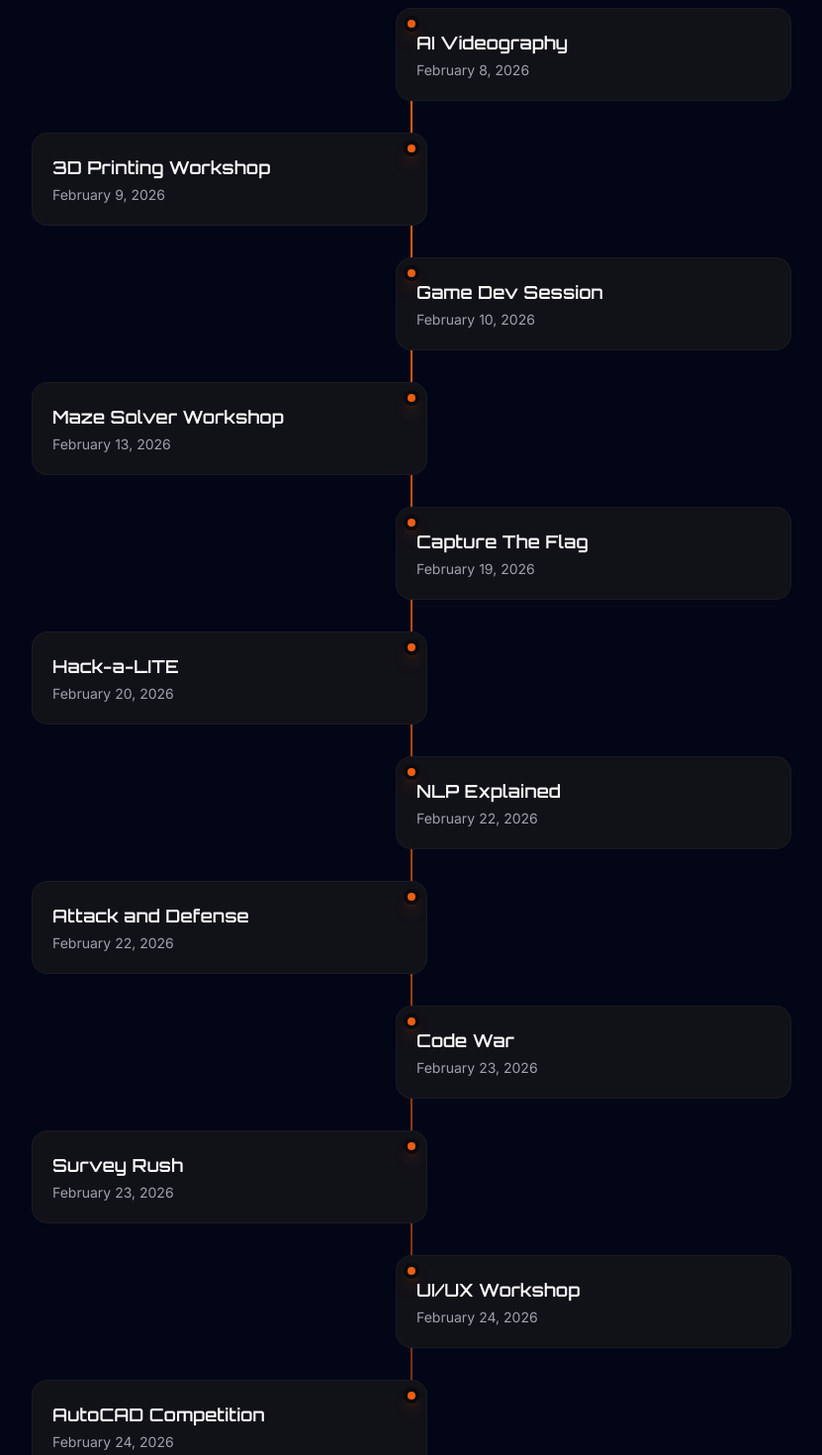
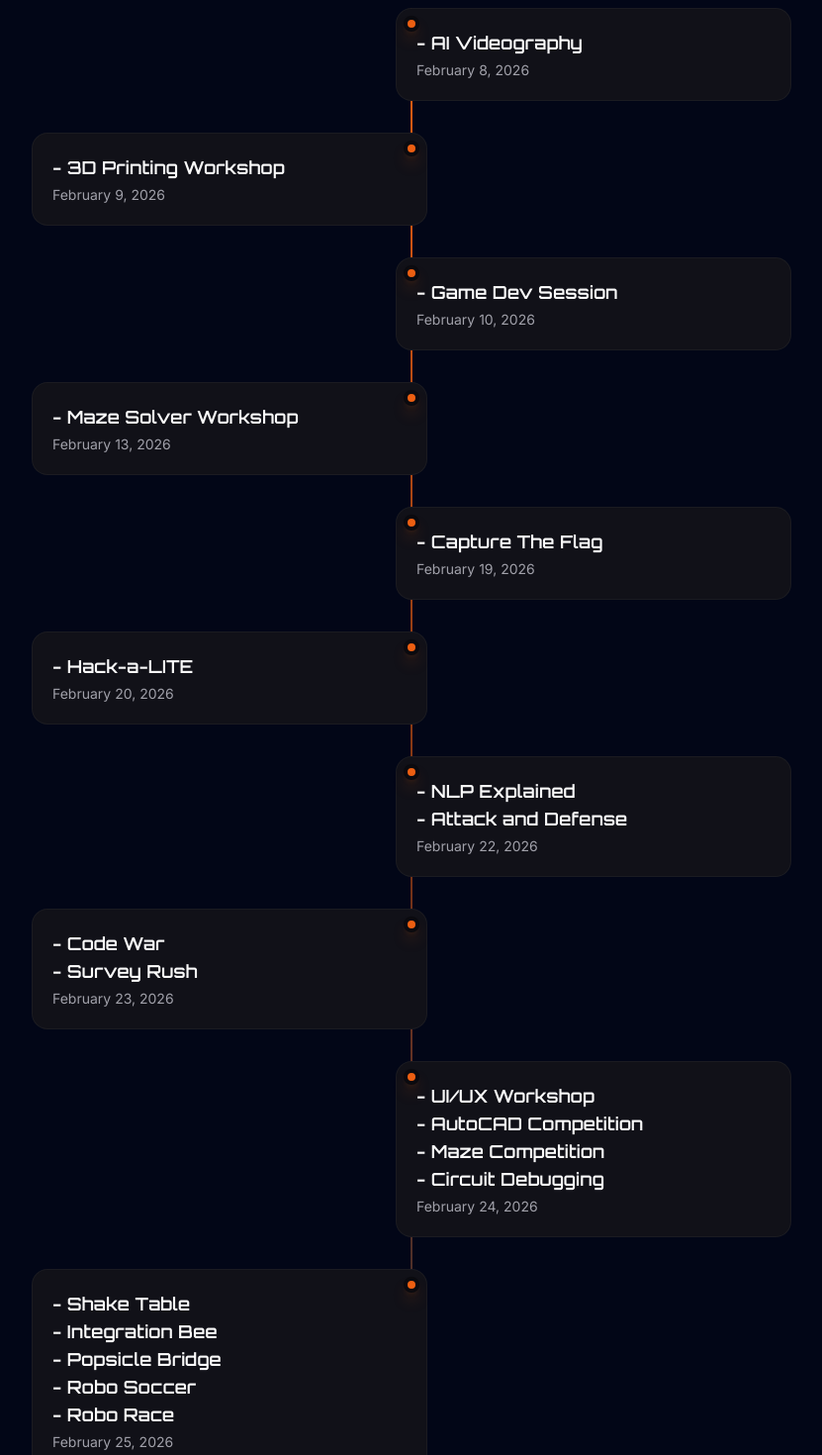
Before and after one commit to kec-lite/lite, a React (Vite) app: page / in a window 1280 px wide. Shown: the part 3560-5030 px from the top of the page at 99% size, without its empty margins (224-1055 px from the left). Built offline with nearby package versions, Linux system fonts and the light colour scheme.

Commit message:
updated timeline ; had the same events with same date in one card

```diff
--- a/src/components/Events.jsx
+++ b/src/components/Events.jsx
@@ -69,8 +69,8 @@ const events = [
     image:
       "https://images.unsplash.com/photo-1504384308090-c894fdcc538d?w=400&h=300&fit=crop",
     category: "Computer",
-    participants: "",
-    link: "",
+    participants: "3-4",
+    link: "https://forms.gle/zjBWetKNjGQPDzgY9",
   },
   {
     title: "NLP Explained",
--- a/src/components/Timeline.jsx
+++ b/src/components/Timeline.jsx
@@ -1,36 +1,45 @@
 const timelineDays = [
-  { title: "AI Videography", date: "February 8, 2026", link: "" },
-  { title: "3D Printing Workshop", date: "February 9, 2026", link: "" },
-  { title: "Game Dev Session", date: "February 10, 2026", link: "" },
-  { title: "Maze Solver Workshop", date: "February 13, 2026", link: "" },
-  { title: "Capture The Flag", date: "February 19, 2026", link: "" },
-  { title: "Hack-a-LITE", date: "February 20, 2026", link: "" },
-  { title: "NLP Explained", date: "February 22, 2026", link: "" },
-  { title: "Attack and Defense", date: "February 22, 2026", link: "" },
-  { title: "Code War", date: "February 23, 2026", link: "" },
-  { title: "Survey Rush", date: "February 23, 2026", link: "" },
-  { title: "UI/UX Workshop", date: "February 24, 2026", link: "" },
-  { title: "AutoCAD Competition", date: "February 24, 2026", link: "" },
-  { title: "Maze Competition", date: "February 24, 2026", link: "" },
-  { title: "Circuit Debugging", date: "February 24, 2026", link: "" },
-  { title: "Shake Table", date: "February 25, 2026", link: "" },
-  { title: "Integration Bee", date: "February 25, 2026", link: "" },
-  { title: "Popsicle Bridge", date: "February 25, 2026", link: "" },
-  { title: "Robo Soccer", date: "February 25, 2026", link: "" },
-  { title: "Robo Race", date: "February 25, 2026", link: "" },
-  { title: "Project Demonstration", date: "February 26, 2026", link: "" },
-  { title: "Trace the Code", date: "February 26, 2026", link: "" },
-  { title: "Templatathon", date: "", link: "" },
+  { title: "AI Videography", date: "February 8, 2026" },
+  { title: "3D Printing Workshop", date: "February 9, 2026" },
+  { title: "Game Dev Session", date: "February 10, 2026" },
+  { title: "Maze Solver Workshop", date: "February 13, 2026" },
+  { title: "Capture The Flag", date: "February 19, 2026" },
+  { title: "Hack-a-LITE", date: "February 20, 2026" },
+  {
+    title: ["NLP Explained", "Attack and Defense"],
+    date: "February 22, 2026",
+  },
+  {
+    title: ["Code War", "Survey Rush"],
+    date: "February 23, 2026",
+  },
+  {
+    title: [
+      "UI/UX Workshop",
+      "AutoCAD Competition",
+      "Maze Competition",
+      "Circuit Debugging",
+    ],
+    date: "February 24, 2026",
+  },
+  {
+    title: [
+      "Shake Table",
+      "Integration Bee",
+      "Popsicle Bridge",
+      "Robo Soccer",
+      "Robo Race",
+    ],
+    date: "February 25, 2026",
+  },
+  {
+    title: ["Project Demonstration", "Trace the Code"],
+    date: "February 26, 2026",
+  },
+  { title: "Templatathon", date: "" },
 ];
 
 const Timeline = () => {
-  const scrollToEvent = (eventName) => {
-    const eventsSection = document.getElementById("events");
-    if (eventsSection) {
-      eventsSection.scrollIntoView({ behavior: "smooth" });
-    }
-  };
-
   return (
     <section id="timeline" className="bg-[#020617] px-4 py-24">
       <div className="mx-auto max-w-4xl">
@@ -62,14 +71,24 @@ const Timeline = () => {
                   }`}
                 >
                   <a
-                    href={item.link}
-                    target="_blank"
+                    href="#events"
                     rel="noopener noreferrer"
                     className="group border-border/50 bg-card hover:border-primary/30 hover:shadow-primary/5 block w-full rounded-2xl border p-5 text-left transition-all hover:shadow-xl"
                   >
-                    <h3 className="text-foreground group-hover:text-primary font-heading text-lg font-semibold transition-colors">
-                      {item.title}
-                    </h3>
+                    {Array.isArray(item.title) ? (
+                      item.title.map((title, titleIndex) => (
+                        <h3
+                          key={titleIndex}
+                          className="text-foreground group-hover:text-primary font-heading text-lg font-semibold transition-colors"
+                        >
+                          - {title}
+                        </h3>
+                      ))
+                    ) : (
+                      <h3 className="text-foreground group-hover:text-primary font-heading text-lg font-semibold transition-colors">
+                        - {item.title}
+                      </h3>
+                    )}
                     <p className="text-muted-foreground mt-1 text-sm">
                       {item.date}
                     </p>
```
